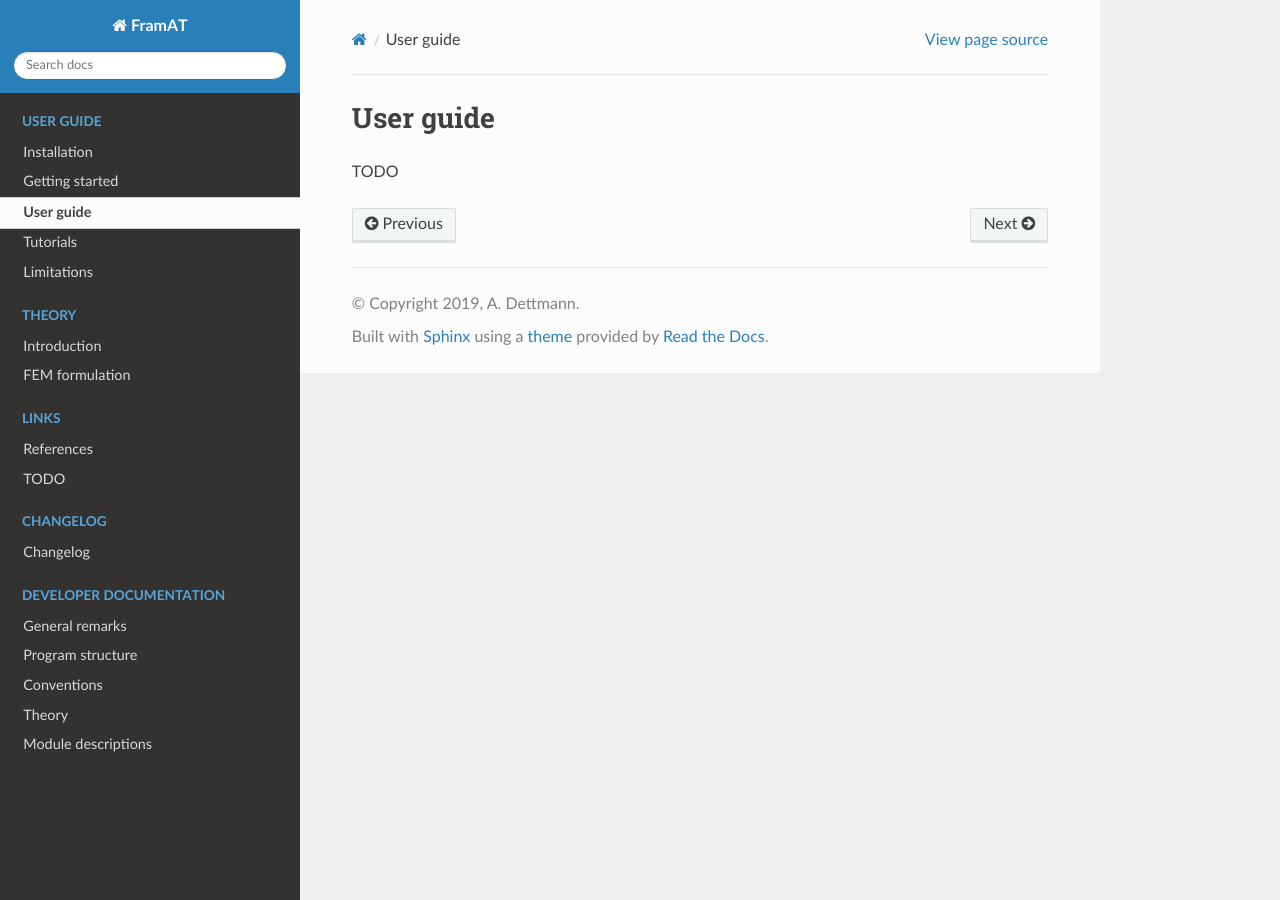
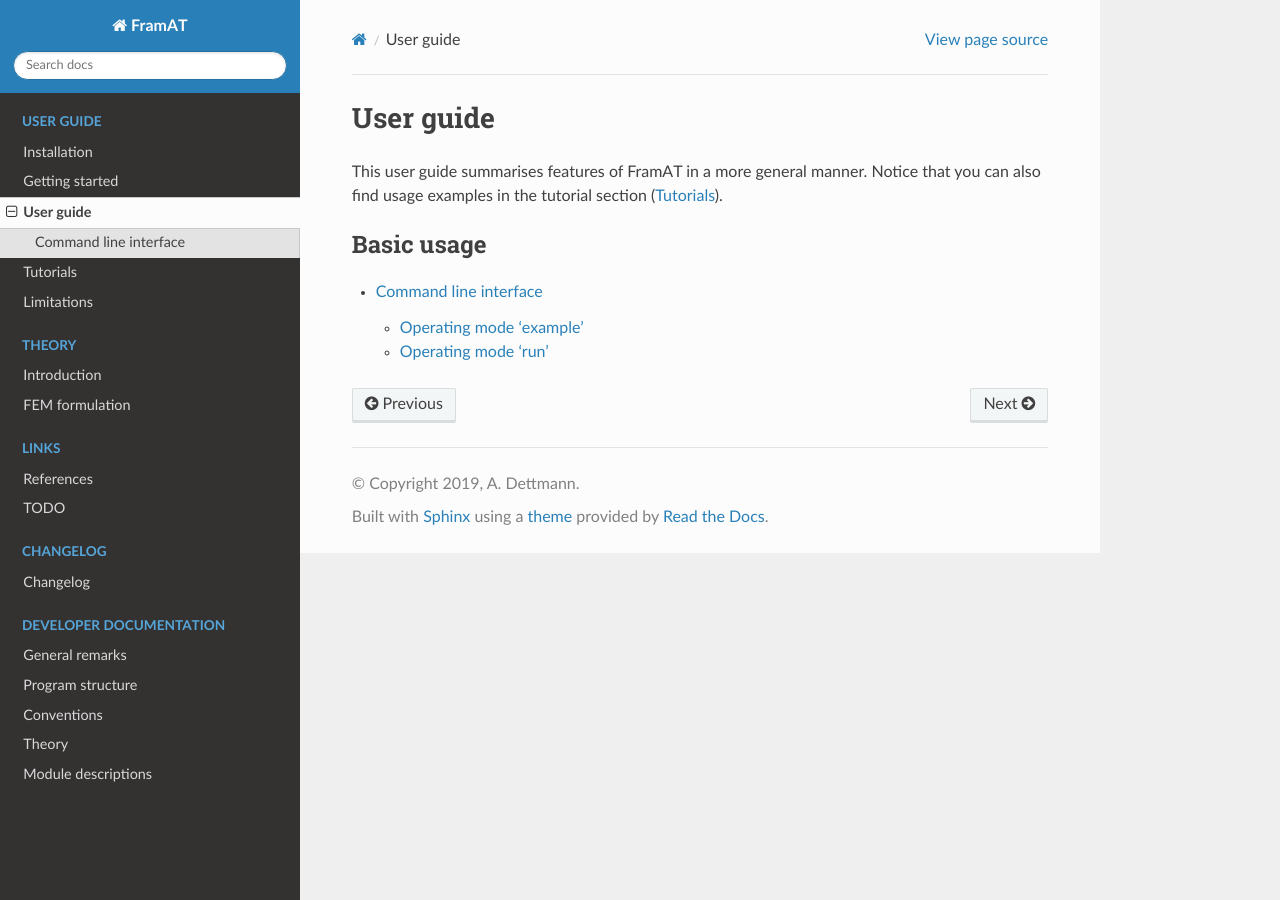
Before and after one commit to airinnova/framat, a Sphinx documentation site: the page built from docs/source/user_guide/detailed_user_guide.rst, in a window 1280 px wide. Built offline with Sphinx 7.4.7 and the Read the Docs theme 2.0.0, drawn with Linux system fonts in a browser that asks for light colours; pages that are not in the unit, such as notebooks, are missing from menus; the version number could not be read and is left out.

Commit message:
Documentation (command line interface)

```diff
--- a/docs/source/conf.py
+++ b/docs/source/conf.py
@@ -18,6 +18,7 @@ sys.setrecursionlimit(1500)
 NAME = 'FramAT'
 NAME_LONG = 'Frame Analysis Tool'
 NAME_LC = NAME.lower()
+NAME_CLI = NAME_LC
 COPYRIGHT = '2019, A. Dettmann'
 AUTHOR = 'Aaron Dettmann'
 LICENCE_NAME = "Apache-2.0"
@@ -77,6 +78,7 @@ pygments_style = None
 rst_prolog = f"""
 .. |name| replace:: {NAME}
 .. |name_long| replace:: {NAME_LONG}
+.. |name_cli| replace:: ``{NAME_CLI}``
 .. |eb| replace:: Euler-Bernoulli
 .. |std_model_filename| replace:: ``{DEFAULT_MODEL_FILENAME}``
 .. |std_model_filename_unformatted| replace:: {DEFAULT_MODEL_FILENAME}
--- a/docs/source/user_guide/detailed_user_guide.rst
+++ b/docs/source/user_guide/detailed_user_guide.rst
@@ -1,6 +1,12 @@
-.. _detailed_user_guide:
+.. _sec_user_guide:
 
 User guide
 ==========
 
-TODO
+This user guide summarises features of |name| in a more general manner. Notice that you can also find usage examples in the tutorial section (:ref:`sec_tutorials`).
+
+.. toctree::
+   :maxdepth: 2
+   :caption: Basic usage
+
+   command_line_interface
--- a/docs/source/user_guide/tutorials.rst
+++ b/docs/source/user_guide/tutorials.rst
@@ -1,3 +1,5 @@
+.. _sec_tutorials:
+
 Tutorials
 =========
 
```
Also changed, not shown: docs/source/user_guide/_help_page_example.txt (added, +7 -0 lines), docs/source/user_guide/_help_page_run.txt (added, +16 -0 lines), docs/source/user_guide/command_line_interface.rst (added, +50 -0 lines), docs/source/user_guide/getting_started.rst (+4 -9 lines), 1 other file.
